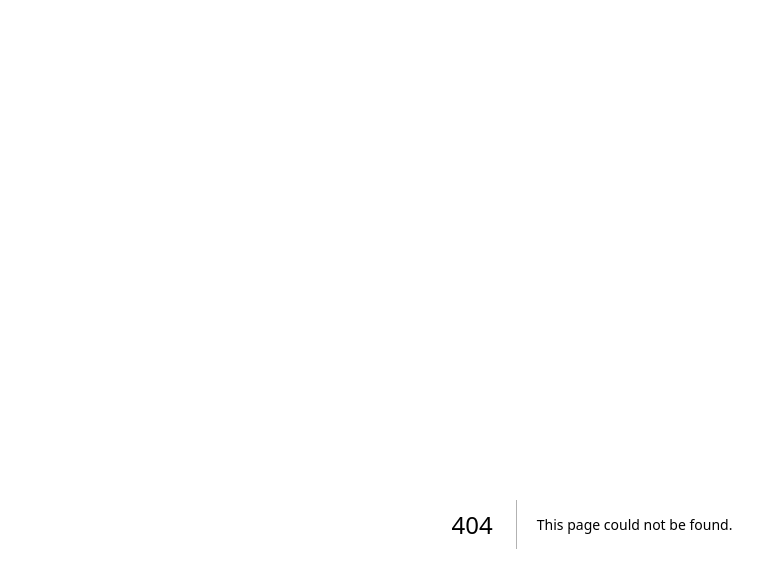
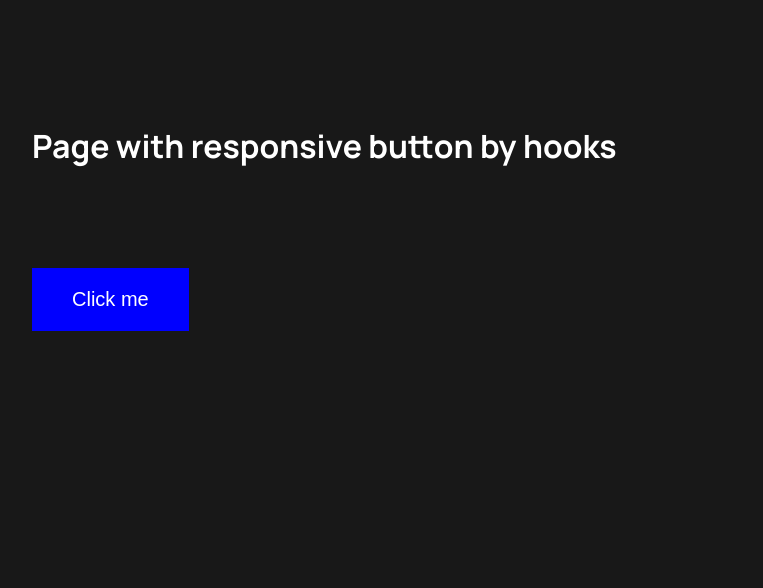
Before and after one commit to DanilStasenko/portfolio-test, a Next.js app: page /button-page in a window 1280 px wide. Before the commit this address had no page. Shown: the top 588 px of the page, without its empty margins (48-811 px from the left). Built offline with nearby package versions, Linux system fonts and the light colour scheme.

Commit message:
feat: добавить кнопки с шириной экран

```diff
--- /dev/null
+++ b/app/button-page-css/page.module.scss
@@ -0,0 +1,13 @@
+.wrapper {
+    color: white;
+}
+.extraButton {
+    margin-top: 100px;
+}
+
+@media (max-width: 500px) {
+    .extraButton_fullWidth {
+        background-color: aquamarine;
+        width: 100%;
+    }
+}
--- /dev/null
+++ b/app/button-page/page.module.scss
@@ -0,0 +1,13 @@
+.wrapper {
+    color: white;
+}
+.extraButton {
+    margin-top: 100px;
+}
+
+@media (max-width: 500px) {
+    .extraButton_fullWidth {
+        background-color: aquamarine;
+        width: 100%;
+    }
+}
--- /dev/null
+++ b/app/button-page/page.tsx
@@ -0,0 +1,33 @@
+'use client'
+import { useState, useEffect } from "react";
+import style from './page.module.scss';
+import ResponsiveButton from "../components/ResponsiveButton";
+
+export default function ButtonPage() {
+    const [windowWidth, setWindowWidth] = useState<number | null>(null);
+
+    useEffect(() => {
+        function handleResize() {
+            setWindowWidth(window.innerWidth);
+        }
+        window.addEventListener('resize', handleResize);
+        return () => {
+            window.removeEventListener('resize', handleResize);
+        };
+    }, []);
+
+    const fullWidth = windowWidth && windowWidth < 500 ? style.extraButton_fullWidth : '';
+
+    function handleClick() {
+        return alert('click')
+    }
+
+    return (
+        <div className={style.wrapper}>
+            <h1>Page with responsive button by hooks</h1>
+            <ResponsiveButton onClick={handleClick} extraClass={`${style.extraButton} ${fullWidth}`}>
+                {'Click me'}
+            </ResponsiveButton>
+        </div>
+    )
+}
--- /dev/null
+++ b/app/components/ResponsiveButton.scss
@@ -0,0 +1,23 @@
+.responsive-button {
+	border: none;
+	cursor: pointer;
+	outline: none;
+    color: white;
+    background: blue;
+    &:hover {
+        box-shadow: 0px 0px 16px 8px rgba(51, 51, 255, 0.25);
+        filter: drop-shadow(0px 4px 32px rgba(51, 51, 255, 0.5));
+    }
+    &:active {
+        opacity: 0.9;
+    }
+}
+
+.responsive-button_size_medium {
+	font-size: 20px;
+	padding: 20px 40px;
+}
+.responsive-button_size_small {
+	font-size: 12px;
+	padding: 10px 32px;
+}
--- /dev/null
+++ b/app/components/ResponsiveButton.tsx
@@ -0,0 +1,25 @@
+import clsx from "clsx"
+import './ResponsiveButton.scss'
+
+interface Props {
+    children: React.ReactNode,
+    size?: 'small' | 'medium',
+    onClick?: () => void,
+    extraClass?: string
+}
+
+const ResponsiveButton: React.FC<Props> = ({children, size = 'medium', onClick, extraClass = ''}) => {
+    const className = clsx(
+        'responsive-button',
+        {[`responsive-button_size_${size}`] : size},
+        extraClass
+    )
+
+    return (
+        <button onClick={onClick} className={className}>
+            {children}
+        </button>
+    )
+}
+
+export default ResponsiveButton
--- a/app/page.tsx
+++ b/app/page.tsx
@@ -12,6 +12,8 @@ export default function Home() {
 			<Link className={style.link} href="/modal-redux"><h2>Page with modal REDUX</h2></Link>
 			<Link className={style.link} href="/cases-redux"><h2>All Cases REDUX</h2></Link>
 			<Link className={style.link} href="/cases-pagination-redux"><h2>Cases with pagination REDUX</h2></Link>
+			<Link className={style.link} href="/button-page"><h2>Button</h2></Link>
+			<Link className={style.link} href="/button-page-css"><h2>Button CSS</h2></Link>
 		</>
   )
 }
--- a/package.json
+++ b/package.json
@@ -13,6 +13,7 @@
     "@types/node": "20.5.0",
     "@types/react": "18.2.20",
     "@types/react-dom": "18.2.7",
+    "clsx": "^2.0.0",
     "eslint": "8.47.0",
     "eslint-config-next": "13.4.17",
     "next": "13.4.17",
```
Also changed, not shown: app/button-page-css/page.tsx (added, +17 -0 lines), app/cases-pagination-redux/page.tsx (+8 -9 lines), 1 other file (tests, documents, lock files or other folders).
